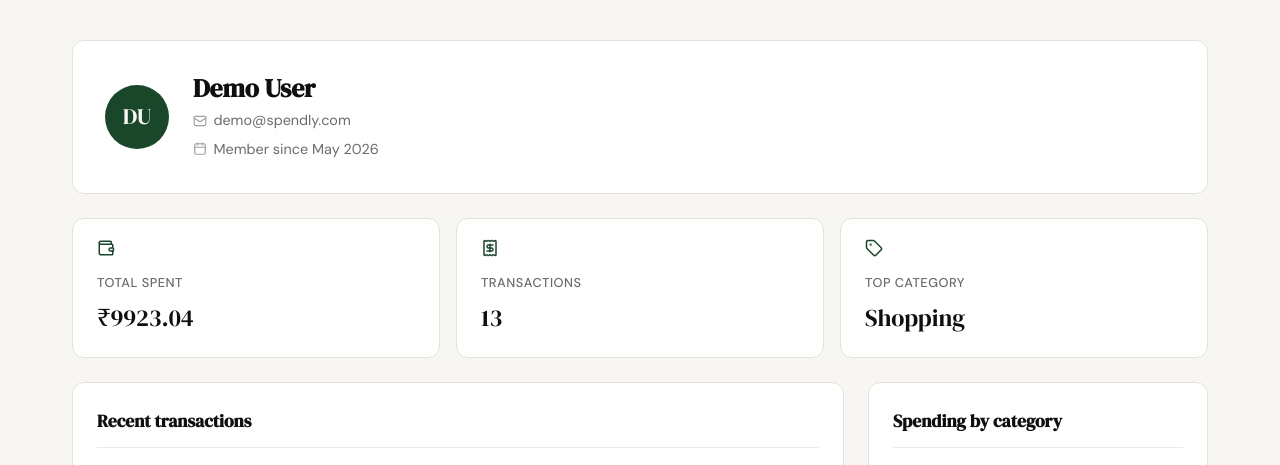
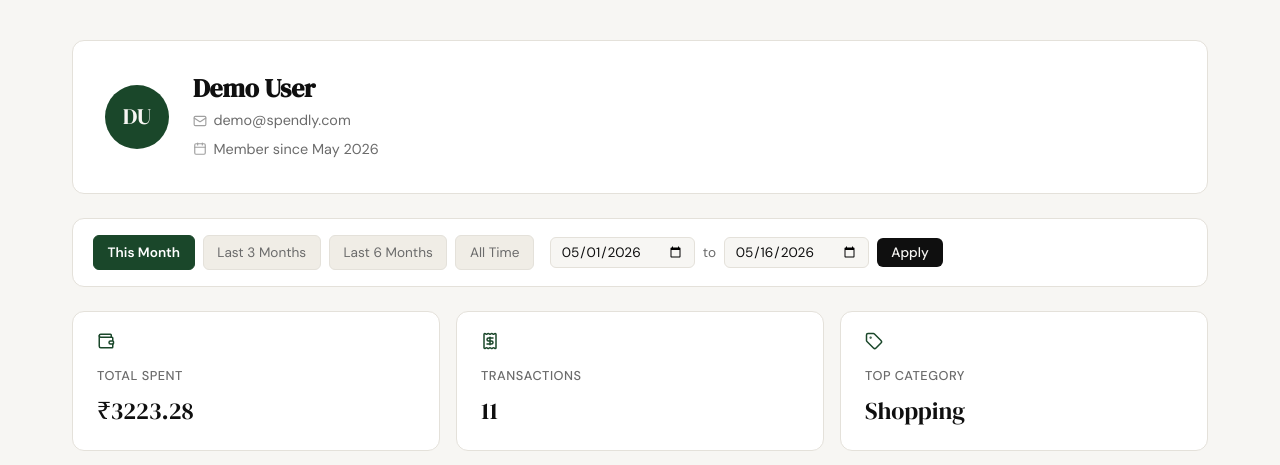
Before and after one commit to herambv/Spendly-Practice, a Flask app: page /profile?date_from=2026-05-01&date_to=2026-05-16 in a window 1280 px wide. Shown: the part 61-526 px from the top of the page. Run offline with Flask 3, Linux system fonts and the light colour scheme; a user stored in the database is signed in; data comes from the database, SQL or seed files in the repository.

Commit message:
add date filter for profile page

```diff
--- a/app.py
+++ b/app.py
@@ -1,4 +1,7 @@
+import os
+import secrets
 import sqlite3
+from datetime import date, datetime
 from flask import Flask, render_template, request, redirect, url_for, flash, session
 from werkzeug.security import check_password_hash
 from database.db import init_db, seed_db, create_user, get_user_by_email
@@ -7,11 +10,26 @@ from database.queries import (
 )
 
 app = Flask(__name__)
-app.secret_key = "spendly-dev-secret"
+app.secret_key = os.environ.get("SECRET_KEY") or secrets.token_hex(32)
 
 with app.app_context():
     init_db()
     seed_db()
+
+
+def _parse_date(val):
+    try:
+        return datetime.strptime(val, "%Y-%m-%d").date() if val else None
+    except ValueError:
+        return None
+
+
+def _month_start(today, months_back):
+    m, y = today.month - months_back, today.year
+    while m <= 0:
+        m += 12
+        y -= 1
+    return date(y, m, 1)
 
 
 # ------------------------------------------------------------------ #
@@ -97,14 +115,48 @@ def profile():
     if not session.get("user_id"):
         return redirect(url_for("login"))
 
+    date_from = _parse_date(request.args.get("date_from", ""))
+    date_to = _parse_date(request.args.get("date_to", ""))
+
+    if date_from and date_to and date_from > date_to:
+        flash("Start date must be before end date.")
+        date_from = date_to = None
+
+    today = date.today()
+    today_str = today.isoformat()
+    preset_starts = {
+        "this_month":    _month_start(today, 0).isoformat(),
+        "last_3_months": _month_start(today, 3).isoformat(),
+        "last_6_months": _month_start(today, 6).isoformat(),
+    }
+
+    active_preset = "all_time"
+    if date_from and date_to:
+        for key, start_iso in preset_starts.items():
+            if date_from.isoformat() == start_iso and date_to.isoformat() == today_str:
+                active_preset = key
+                break
+        else:
+            active_preset = "custom"
+
+    date_from_iso = date_from.isoformat() if date_from else None
+    date_to_iso = date_to.isoformat() if date_to else None
+
     user_id = session["user_id"]
     user = get_user_by_id(user_id)
-    stats = get_summary_stats(user_id)
-    transactions = get_recent_transactions(user_id)
-    categories = get_category_breakdown(user_id)
-    return render_template("profile.html",
-                           user=user, stats=stats,
-                           transactions=transactions, categories=categories)
+    stats = get_summary_stats(user_id, date_from=date_from_iso, date_to=date_to_iso)
+    transactions = get_recent_transactions(user_id, date_from=date_from_iso, date_to=date_to_iso)
+    categories = get_category_breakdown(user_id, date_from=date_from_iso, date_to=date_to_iso)
+
+    return render_template(
+        "profile.html",
+        user=user, stats=stats, transactions=transactions, categories=categories,
+        date_from=date_from_iso or "",
+        date_to=date_to_iso or "",
+        active_preset=active_preset,
+        preset_starts=preset_starts,
+        today_str=today_str,
+    )
 
 
 @app.route("/expenses/add")
@@ -123,4 +175,4 @@ def delete_expense(id):
 
 
 if __name__ == "__main__":
-    app.run(debug=True, port=5001)
+    app.run(debug=os.environ.get("FLASK_DEBUG", "false").lower() == "true", port=5001)
--- a/database/queries.py
+++ b/database/queries.py
@@ -1,4 +1,15 @@
 from database.db import get_db
+
+MONTH_NAMES = [
+    "", "January", "February", "March", "April", "May", "June",
+    "July", "August", "September", "October", "November", "December",
+]
+
+
+def _date_filter(date_from, date_to):
+    if date_from and date_to:
+        return " AND date BETWEEN ? AND ?", (date_from, date_to)
+    return "", ()
 
 
 def get_user_by_id(user_id):
@@ -10,23 +21,24 @@ def get_user_by_id(user_id):
     if row is None:
         return None
     raw = row["created_at"]   # "YYYY-MM-DD HH:MM:SS"
-    month_names = ["", "January", "February", "March", "April", "May", "June",
-                   "July", "August", "September", "October", "November", "December"]
-    member_since = f"{month_names[int(raw[5:7])]} {raw[0:4]}"
+    member_since = f"{MONTH_NAMES[int(raw[5:7])]} {raw[0:4]}"
     initials = "".join(w[0].upper() for w in row["name"].split() if w)[:2]
     return {"name": row["name"], "email": row["email"],
             "initials": initials, "member_since": member_since}
 
 
-def get_summary_stats(user_id):
+def get_summary_stats(user_id, date_from=None, date_to=None):
     conn = get_db()
+    date_clause, date_params = _date_filter(date_from, date_to)
     agg = conn.execute(
         "SELECT COALESCE(SUM(amount), 0) AS total, COUNT(*) AS cnt "
-        "FROM expenses WHERE user_id = ?", (user_id,)
+        "FROM expenses WHERE user_id = ?" + date_clause,
+        (user_id,) + date_params
     ).fetchone()
     top = conn.execute(
-        "SELECT category FROM expenses WHERE user_id = ? "
-        "GROUP BY category ORDER BY SUM(amount) DESC LIMIT 1", (user_id,)
+        "SELECT category FROM expenses WHERE user_id = ?" + date_clause +
+        " GROUP BY category ORDER BY SUM(amount) DESC LIMIT 1",
+        (user_id,) + date_params
     ).fetchone()
     conn.close()
     return {
@@ -36,20 +48,19 @@ def get_summary_stats(user_id):
     }
 
 
-def get_recent_transactions(user_id, limit=10):
+def get_recent_transactions(user_id, limit=10, date_from=None, date_to=None):
     conn = get_db()
+    date_clause, date_params = _date_filter(date_from, date_to)
     rows = conn.execute(
         "SELECT date, description, category, amount FROM expenses "
-        "WHERE user_id = ? ORDER BY date DESC, id DESC LIMIT ?",
-        (user_id, limit)
+        "WHERE user_id = ?" + date_clause + " ORDER BY date DESC, id DESC LIMIT ?",
+        (user_id,) + date_params + (limit,)
     ).fetchall()
     conn.close()
-    month_names = ["", "January", "February", "March", "April", "May", "June",
-                   "July", "August", "September", "October", "November", "December"]
     result = []
     for row in rows:
         d = row["date"]   # "YYYY-MM-DD"
-        formatted = f"{int(d[8:10]):02d} {month_names[int(d[5:7])]} {d[0:4]}"
+        formatted = f"{int(d[8:10]):02d} {MONTH_NAMES[int(d[5:7])]} {d[0:4]}"
         result.append({
             "date":        formatted,
             "description": row["description"],
@@ -59,11 +70,13 @@ def get_recent_transactions(user_id, limit=10):
     return result
 
 
-def get_category_breakdown(user_id):
+def get_category_breakdown(user_id, date_from=None, date_to=None):
     conn = get_db()
+    date_clause, date_params = _date_filter(date_from, date_to)
     rows = conn.execute(
         "SELECT category AS name, SUM(amount) AS cat_total FROM expenses "
-        "WHERE user_id = ? GROUP BY category ORDER BY cat_total DESC", (user_id,)
+        "WHERE user_id = ?" + date_clause + " GROUP BY category ORDER BY cat_total DESC",
+        (user_id,) + date_params
     ).fetchall()
     conn.close()
     if not rows:
--- a/static/css/style.css
+++ b/static/css/style.css
@@ -955,3 +955,75 @@ a { color: inherit; text-decoration: none; }
     .profile-stats { flex-direction: column; }
     .profile-stat-card { min-width: unset; }
 }
+
+/* Filter bar */
+.filter-bar {
+    display: flex;
+    flex-wrap: wrap;
+    align-items: center;
+    gap: 1rem;
+    background: var(--paper-card);
+    border: 1px solid var(--border);
+    border-radius: var(--radius-md);
+    padding: 1rem 1.25rem;
+}
+
+.filter-presets {
+    display: flex;
+    flex-wrap: wrap;
+    gap: 0.5rem;
+}
+
+.filter-btn {
+    font-family: var(--font-body);
+    font-size: 0.85rem;
+    color: var(--ink-muted);
+    background: var(--paper-warm);
+    border: 1px solid var(--border);
+    border-radius: var(--radius-sm);
+    padding: 0.35rem 0.85rem;
+    text-decoration: none;
+    transition: background 0.15s;
+}
+
+.filter-btn:hover {
+    background: var(--accent-light);
+    color: var(--accent);
+    border-color: var(--accent-light);
+}
+
+.filter-btn--active {
+    background: var(--accent);
+    color: var(--paper-card);
+    border-color: var(--accent);
+    font-weight: 600;
+}
+
+.filter-custom {
+    display: flex;
+    align-items: center;
+    gap: 0.5rem;
+    flex-wrap: wrap;
+}
+
+.filter-date {
+    padding: 0.3rem 0.6rem;
+    font-size: 0.85rem;
+    width: auto;
+}
+
+.filter-sep {
+    color: var(--ink-muted);
+    font-size: 0.85rem;
+}
+
+.filter-apply {
+    padding: 0.35rem 0.9rem;
+    font-size: 0.85rem;
+}
+
+@media (max-width: 600px) {
+    .filter-bar { flex-direction: column; align-items: stretch; }
+    .filter-custom { flex-direction: column; }
+    .filter-date { width: 100%; }
+}
--- a/templates/profile.html
+++ b/templates/profile.html
@@ -20,6 +20,26 @@
                 <span>Member since {{ user.member_since }}</span>
             </div>
         </div>
+    </div>
+
+    <!-- Date filter bar -->
+    <div class="filter-bar">
+        <div class="filter-presets">
+            <a href="{{ url_for('profile', date_from=preset_starts.this_month, date_to=today_str) }}"
+               class="filter-btn{% if active_preset == 'this_month' %} filter-btn--active{% endif %}">This Month</a>
+            <a href="{{ url_for('profile', date_from=preset_starts.last_3_months, date_to=today_str) }}"
+               class="filter-btn{% if active_preset == 'last_3_months' %} filter-btn--active{% endif %}">Last 3 Months</a>
+            <a href="{{ url_for('profile', date_from=preset_starts.last_6_months, date_to=today_str) }}"
+               class="filter-btn{% if active_preset == 'last_6_months' %} filter-btn--active{% endif %}">Last 6 Months</a>
+            <a href="{{ url_for('profile') }}"
+               class="filter-btn{% if active_preset == 'all_time' %} filter-btn--active{% endif %}">All Time</a>
+        </div>
+        <form class="filter-custom" method="GET" action="{{ url_for('profile') }}">
+            <input class="form-input filter-date" type="date" name="date_from" value="{{ date_from }}">
+            <span class="filter-sep">to</span>
+            <input class="form-input filter-date" type="date" name="date_to" value="{{ date_to }}">
+            <button class="btn-primary filter-apply" type="submit">Apply</button>
+        </form>
     </div>
 
     <!-- Summary stats -->
```
Also changed, not shown: tests/test_06_date_filter.py (added, +508 -0 lines), .claude/specs/06-date-filter.md (added).
